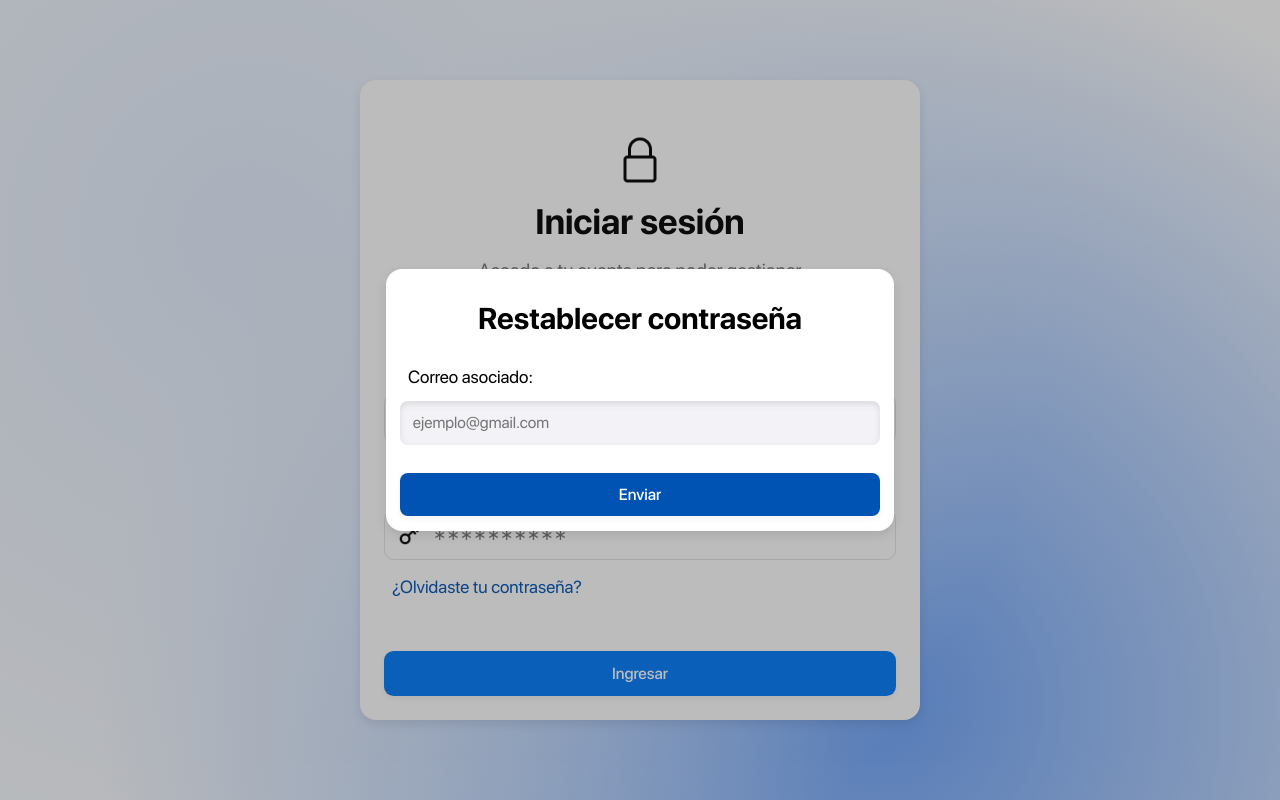
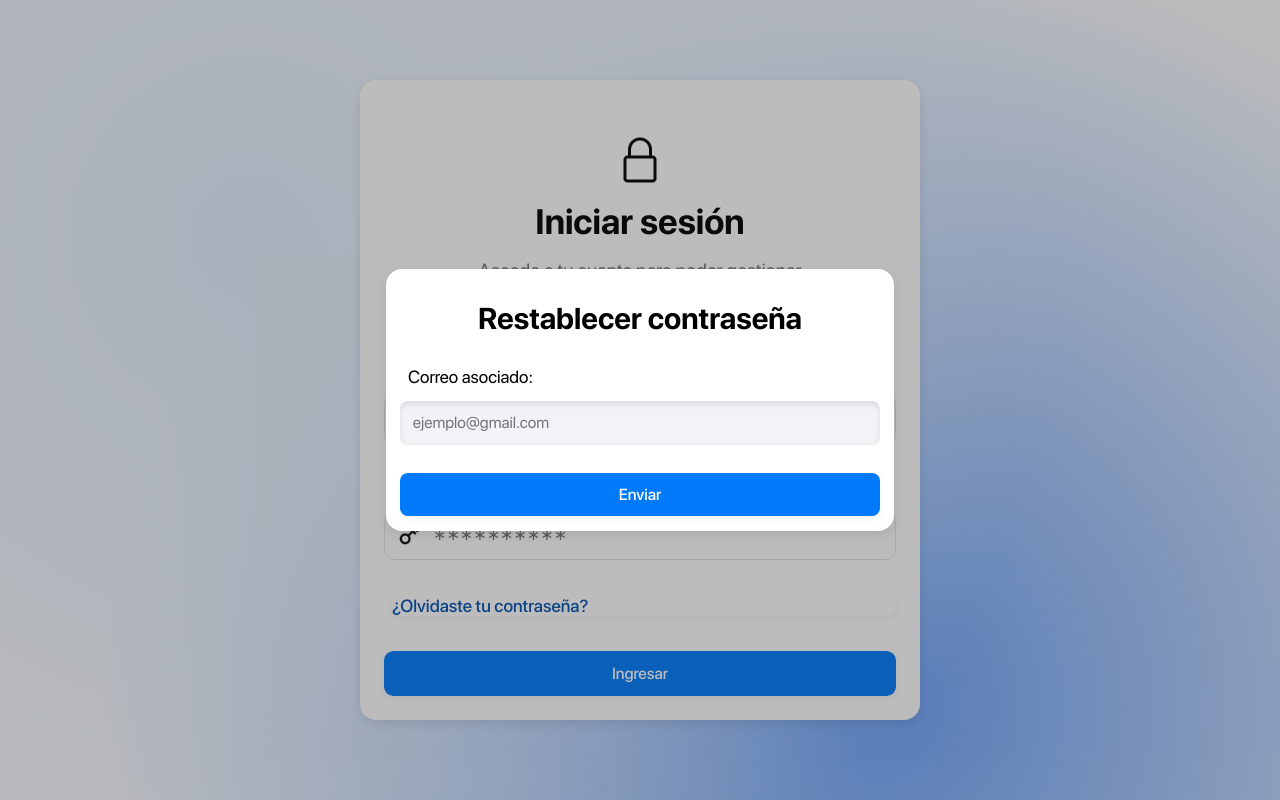
Before and after one commit to JuanPUwu/RecordBlock, a React (Vite) app in the folder Frontend/: page / in a window 1280 px wide. Both pictures are taken after a click on the button "¿Olvidaste tu contraseña?". Built offline with nearby package versions, Linux system fonts and the light colour scheme; no server answers.

Commit message:
ajustes de linters en contrast listo y correccion de test de la base de datos

```diff
--- a/Frontend/src/css/home.css
+++ b/Frontend/src/css/home.css
@@ -274,7 +274,6 @@
   border: none;
   cursor: pointer;
   border-radius: 0.5rem;
-  background-color: #1e7e34;
   color: white;
   font-weight: 500;
   transition: 0.1s ease-in;
@@ -293,22 +292,29 @@
 
 .cont-popUp form button:hover {
   text-decoration: underline;
-  background-color: #1a6b2a;
 }
 
-.cont-popUp form button.btn-forgot-pass {
-  background-color: #0053b3;
+.cont-popUp form button[title="Crear cliente"] {
+  background-color: #37c45d;
 }
 
-.cont-popUp form button.btn-forgot-pass:hover {
-  background-color: #004697;
+.cont-popUp form button[title="Crear cliente"]:hover {
+  background-color: #2fa84d;
 }
 
-.cont-popUp form .btn-cambio-contraseña {
+.cont-popUp form button[title="Enviar correo de recuperación"] {
+  background-color: #007afb;
+}
+
+.cont-popUp form button[title="Enviar correo de recuperación"]:hover {
+  background-color: #0066d6;
+}
+
+.cont-popUp form button[title="Cambiar contraseña"] {
   background-color: #fc9403;
 }
 
-.cont-popUp form .btn-cambio-contraseña:hover {
+.cont-popUp form button[title="Cambiar contraseña"]:hover {
   background-color: #e68302;
 }
 
--- a/Frontend/src/css/login.css
+++ b/Frontend/src/css/login.css
@@ -134,12 +134,11 @@ input {
   text-decoration: underline;
 }
 
-.cont-login form button:not(.btn-forgot-pass) {
+.cont-login form button {
   color: #ffffff;
   font-size: 1rem;
   font-weight: 500;
   border-radius: 0.6rem;
-  background-color: #007afb;
   margin-top: auto;
   cursor: pointer;
   border: none;
@@ -147,7 +146,11 @@ input {
   transition: 0.1s ease-in;
 }
 
-.cont-login form button:hover:not(.btn-forgot-pass) {
+.cont-login form button[title="Iniciar sesión"] {
+  background-color: #007afb;
+}
+
+.cont-login form button[title="Iniciar sesión"]:hover {
   text-decoration: underline;
   background-color: #0066d6;
 }
--- a/Frontend/src/pages/Login.jsx
+++ b/Frontend/src/pages/Login.jsx
@@ -150,7 +150,12 @@ export default function Login() {
             ¿Olvidaste tu contraseña?
           </button>
 
-          <button type="submit" disabled={isSubmitting} className="btn-login">
+          <button
+            type="submit"
+            disabled={isSubmitting}
+            className="btn-login"
+            title="Iniciar sesión"
+          >
             Ingresar
             {isSubmitting && <Spinner />}
           </button>
@@ -192,6 +197,7 @@ export default function Login() {
               className="btn-forgot-pass"
               type="submit"
               disabled={isSubmittingForgot}
+              title="Enviar correo de recuperación"
             >
               Enviar
               {isSubmittingForgot && <Spinner />}
```
Also changed, not shown: 2 other files (tests, documents, lock files or other folders).
